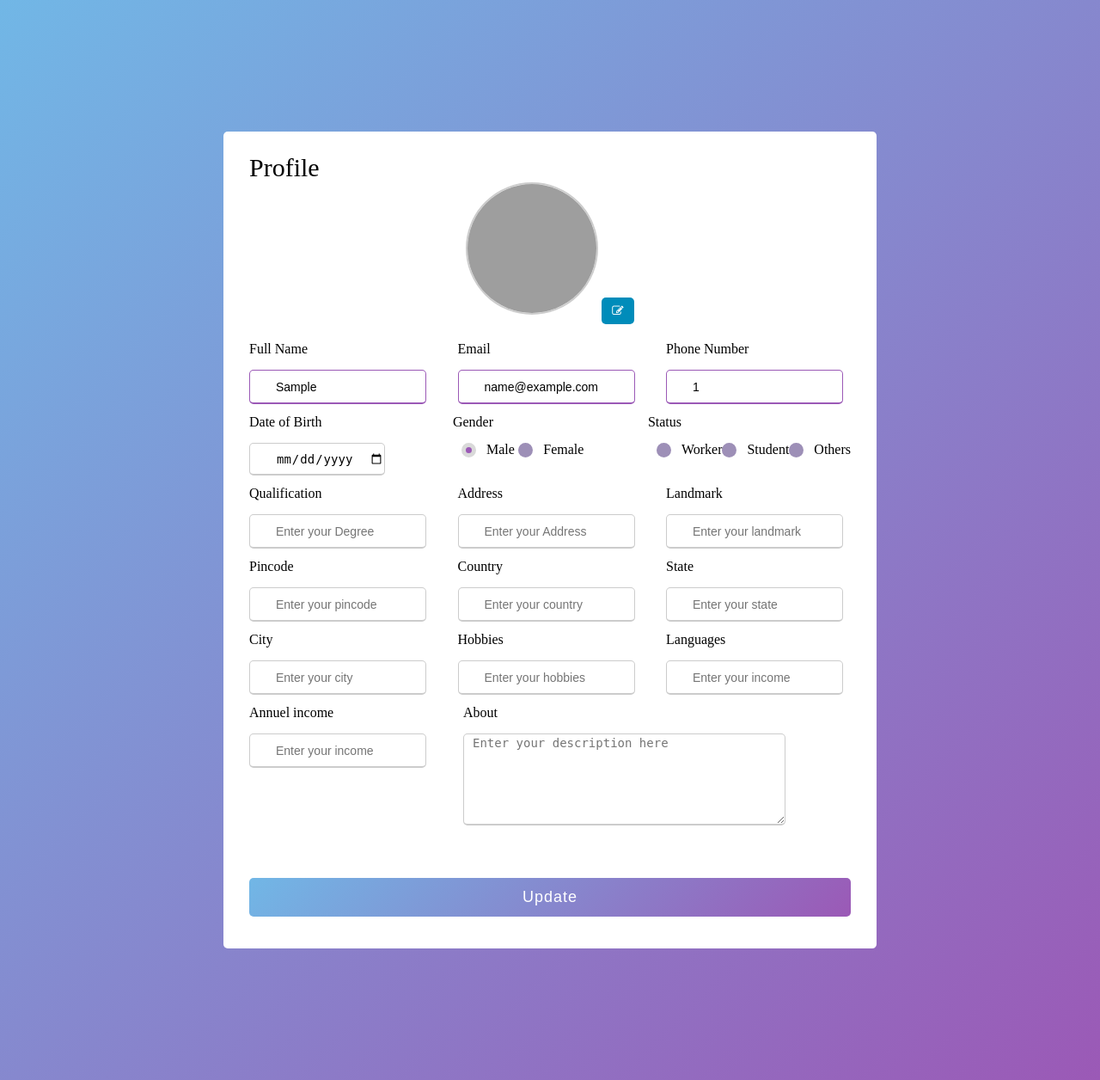
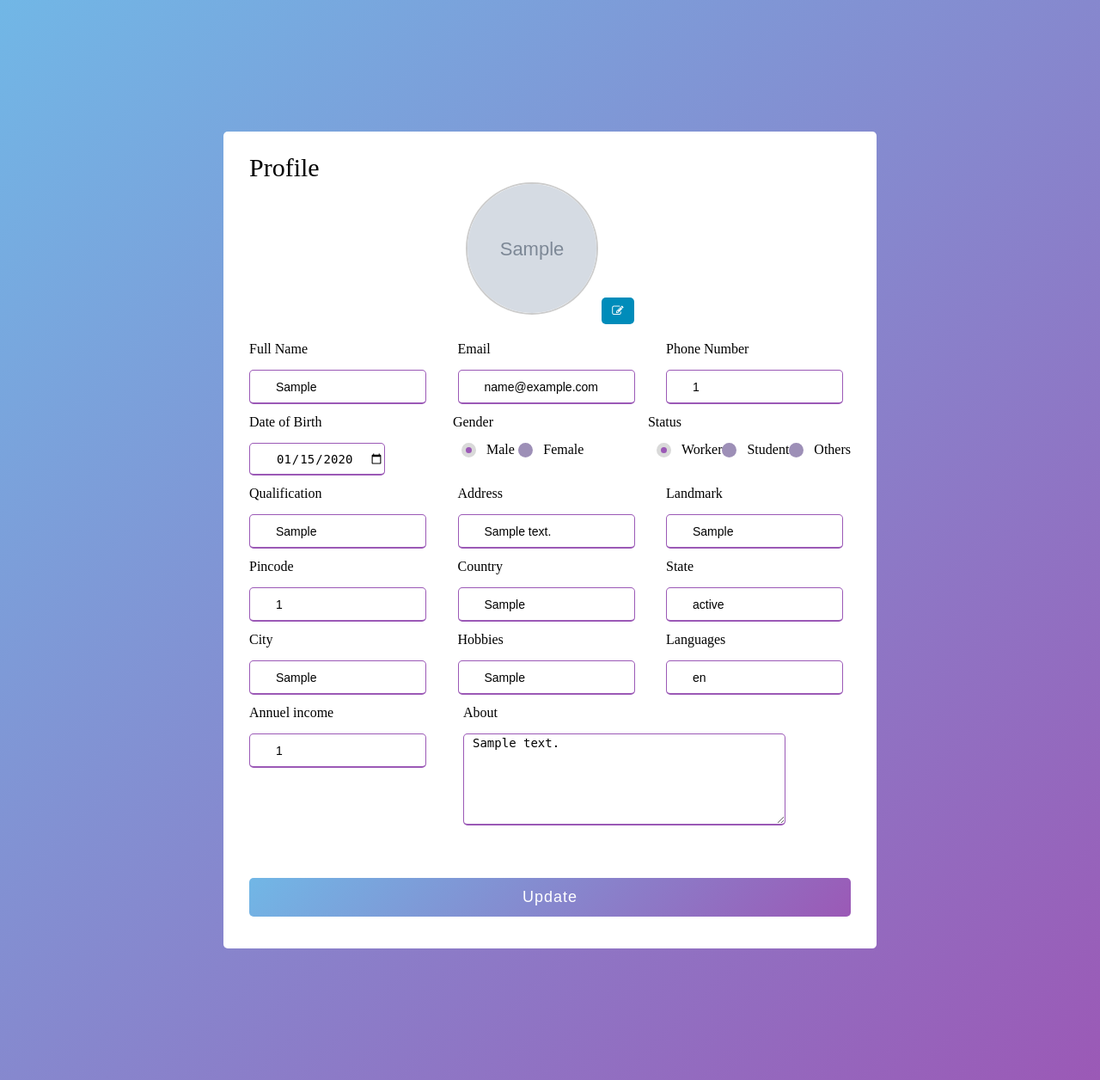
Before and after one commit to nassonline01/Vacationjob, a Django app: page /userprofile/ in a window 1280 px wide. Shown: the whole page at 86% size. Run offline with Django 5.2, Linux system fonts and the light colour scheme; a user stored in the database is signed in; tables that the repository leaves empty hold one stand-in row (values such as "Sample post"); grey boxes marked "Sample" are stand-in pictures; grey boxes are pictures that could not be loaded.

Commit message:
Changed profile.html

```diff
--- a/Vacationjob/nass/models.py
+++ b/Vacationjob/nass/models.py
@@ -31,6 +31,8 @@ class Register(models.Model):
     birth_date =models.DateField(null=True)
     gender_choice =[('male','Male'),('female','Female'),('other','Other')]
     gender = models.CharField(max_length=10,choices=gender_choice)
+    status_choice =[('worker','Worker'),('student','Student'),('other','Other')]
+    status = models.CharField(max_length=10,choices=status_choice)
     qualification = models.CharField(max_length=50)
     address = models.CharField(max_length=100)
     landmark = models.CharField(max_length=50)
--- a/Vacationjob/nass/templates/Profile.html
+++ b/Vacationjob/nass/templates/Profile.html
@@ -198,14 +198,19 @@
     </style>
 </head>
 <body>
+    <form id="registration-form" method="POST" enctype="multipart/form-data">
+        {% csrf_token %}
         <div class="container">
             <div class="title">Profile</div>
             <div class="profile-photo-container">
                 <!-- Default or uploaded profile photo -->
                 <img id="profilePhoto"
-                    src="https://www.w3schools.com/w3images/avatar2.png"
+                    src="{{ Data.images.url }}"
                     alt="Profile Photo"
                     class="profile-photo">
+
+                    <!-- Hidden file input for uploading photo -->
+                    <input type="file" name="profile_photo" id="fileUpload" accept="image/*" style="display: none;" onchange="previewProfilePhoto()">
 
                 <!-- Dropdown Menu -->
                 <div class="dropdown">
@@ -215,11 +220,9 @@
                         <a href="/edit-profile">remove</a>
                     </div>
                 </div>
-
-                <!-- Hidden file input for uploading photo -->
-                <input type="file" name="profile_photo" id="fileUpload" accept="image/*" style="display: none;" onchange="previewProfilePhoto()">
             </div>
-            <form id="registration-form" action="" method="POST">
+    </form>
+    <form id="registration-form" method="POST">
         {% csrf_token %}
             <div class="user-details">
                 <div class="input-box">
@@ -237,7 +240,7 @@
                 </div>
                 <div class="input-box">
                     <span class="details">Date of Birth</span>
-                        <input type="date" name="dob" placeholder="date-input" value="{{ Data.birth_date }}" required>
+                    <input type="date" name="dob" placeholder="date-input" value="{{ Data.birth_date|date:'Y-m-d' }}" required>
                 </div>
                 <div class="gender-details">
                     <input type="radio" name="gender" id = "dot-1" value="male"
@@ -258,9 +261,12 @@
                 </div>
                 <!--  Status Section (New Field) -->
                 <div class="gender-details">
-                        <input type="radio" name="status" id="dot-3" value="worker" required>
-                        <input type="radio" name="status" id="dot-4" value="student" required>
-                        <input type="radio" name="status" id="dot-5" value="other" required>
+                    <input type="radio" name="status" id="dot-3" value="worker"
+                    {% if Data.status == "worker" %}checked {% endif %} required>
+                    <input type="radio" name="status" id="dot-4" value="student"
+                    {% if Data.status == "student" %}checked {% endif %} required>
+                    <input type="radio" name="status" id="dot-5" value="other"
+                    {% if Data.status == "other" %}checked {% endif %} required>
                     <span class="gender-title">Status</span>
                     <div class="category">
                         <label for="dot-3">
@@ -281,48 +287,48 @@
 
                 <div class="input-box">
                     <span class="details">Qualification</span>
-                        <input type="text" name="qualification" placeholder="Enter your Degree" required>
+                    <input type="text" name="qualification" placeholder="Enter your Degree" value="{{ Data.qualification }}" required>
                 </div>
                 <div class="input-box">
                     <span class="details">Address</span>
-                        <input type="text" name="address"placeholder="Enter your Address" required>
+                    <input type="text" name="address"placeholder="Enter your Address" value="{{ Data.address }}" required>
                 </div>
                 <div class="input-box">
                     <span class="details">Landmark</span>
-                        <input type="text" name="land" placeholder="Enter your landmark" required>
+                    <input type="text" name="land" placeholder="Enter your landmark" value="{{ Data.landmark }}" required>
                 </div>
                 <div class="input-box">
                     <span class="details">Pincode</span>
-                        <input type="number" name="pin" placeholder= "Enter your pincode" required>
+                    <input type="number" name="pin" placeholder= "Enter your pincode" value="{{ Data.pincode }}" required>
                 </div>
 
                 <div class="input-box">
                     <span class="details">Country</span>
-                        <input type="text" name="country" placeholder="Enter your country" required>
+                    <input type="text" name="country" placeholder="Enter your country" value="{{ Data.country }}" required>
                 </div>
                 <div class="input-box">
                     <span class="details">State</span>
-                        <input type="text" name="state" placeholder="Enter your state" required>
+                    <input type="text" name="state" placeholder="Enter your state" value="{{ Data.state }}" required>
                 </div>
                 <div class="input-box">
                     <span class="details">City</span>
-                        <input type="text" name="city" placeholder="Enter your city" required>
+                    <input type="text" name="city" placeholder="Enter your city" value="{{ Data.city }}" required>
                 </div>
                 <div class="input-box">
                     <span class="details">Hobbies</span>
-                        <input type="text" name="hobby" placeholder="Enter your hobbies" required>
+                    <input type="text" name="hobby" placeholder="Enter your hobbies" value="{{ Data.hobby }}" required>
                 </div>
                 <div class="input-box">
                     <span class="details">Languages</span>
-                        <input type="text" name="language" placeholder="Enter your income" required>
+                    <input type="text" name="language" placeholder="Enter your income" value="{{ Data.languages }}" required>
                 </div>
                 <div class="input-box">
                     <span class="details">Annuel income</span>
-                        <input type="text" name="annual" placeholder="Enter your income" required>
+                    <input type="text" name="annual" placeholder="Enter your income" value="{{ Data.annual_income }}" required>
                 </div>
                 <div class="input-box">
                     <span class="details">About</span>
-                        <textarea placeholder="Enter your description here" rows="4" cols="50" name="about" required></textarea>
+                    <textarea placeholder="Enter your description here" rows="4" cols="50" name="about"  required>{{ Data.about }}</textarea>
                 </div>
 
 
@@ -331,9 +337,10 @@
             <div class="button">
                 <input type="submit" value="Update">
             </div>
-            </form>
+
 
         </div>
+    </form>
 
     <script>
                 // Function to trigger the file input click
--- a/Vacationjob/nass/views.py
+++ b/Vacationjob/nass/views.py
@@ -135,6 +135,7 @@ def profile_view(request):
         person.phone = request.POST['phone']
         person.birth_date = request.POST['dob']
         person.gender = request.POST['gender']
+        person.status = request.POST['status']
         person.qualification = request.POST['qualification']
         person.address = request.POST['address']
         person.landmark = request.POST['land']
@@ -145,8 +146,8 @@ def profile_view(request):
         person.hobby = request.POST['hobby']
         person.languages = request.POST['language']
         person.annual_income = request.POST['annual']
-        # person.about = request.POST['about','']
-        # person.status = request.POST['status']
+        person.about = request.POST['about']
+        # person.images = request.FILES['images']
 
         # person = Register.objects.create(
         #     first_name = a , email = b , phone = c , birth_date = d , gender = e , qualification = f ,
```
Lines whose indentation alone changed are shown as unchanged.
